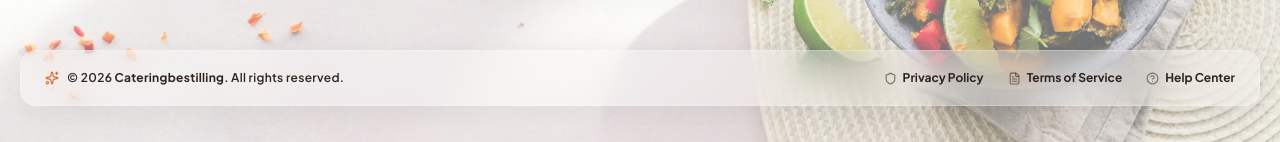
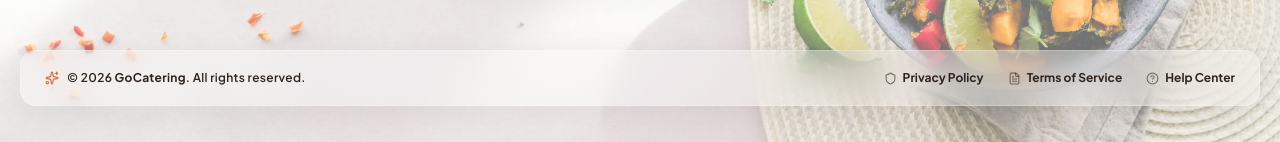
Before and after one commit to MuhammadNoumanAfzal/catering-bestilling-no-vendor-panel, a React (Vite) app: page /auth/login in a window 1280 px wide. Shown: the part 658-800 px from the top of the page. Built offline with nearby package versions, Linux system fonts and the light colour scheme; no server answers.

Commit message:
feat: update branding from "Catering bestilling.no" to "GoCatering" across multiple components

```diff
--- a/src/app/components/AppFooter.jsx
+++ b/src/app/components/AppFooter.jsx
@@ -27,7 +27,7 @@ export default function AppFooter({ overlay = false }) {
             overlay ? "text-[#2f241d]" : "text-[#2f241d]/90"
           }`}
         >
-          &copy; {new Date().getFullYear()} <span className="font-bold">Cateringbestilling</span>. All rights reserved.
+          &copy; {new Date().getFullYear()} <span className="font-bold">GoCatering</span>. All rights reserved.
         </p>
       </div>
 
--- a/src/app/layouts/AppLayout.jsx
+++ b/src/app/layouts/AppLayout.jsx
@@ -332,7 +332,7 @@ export default function AppLayout() {
 
         <div className="relative flex flex-col gap-4">
           <div className="rounded-[22px] border border-white/10 bg-white/12 px-4 py-4 shadow-[0_8px_24px_rgba(0,0,0,0.08)] backdrop-blur-sm">
-            <img className="block h-auto w-32" src="/logo2.webp" alt="Catering bestilling.no" />
+            <img className="block h-auto w-32" src="/logo2.webp" alt="GoCatering" />
             <p className="type-subpara mt-3 text-white/75">Vendor dashboard</p>
           </div>
 
@@ -474,7 +474,7 @@ export default function AppLayout() {
           <div className="hidden flex-col gap-3 max-[960px]:flex">
             <div className="rounded-[22px] border border-white/10 bg-[linear-gradient(180deg,#e57a45_0%,#cf6837_100%)] p-4 text-white shadow-[0_14px_28px_rgba(121,61,23,0.18)]">
               <div className="flex items-center justify-between gap-3">
-                <img className="block h-auto w-32" src="/logo2.webp" alt="Catering bestilling.no" />
+                <img className="block h-auto w-32" src="/logo2.webp" alt="GoCatering" />
                 <div className="flex items-center gap-2">
                   <button
                     className="relative inline-flex h-10 w-10 items-center justify-center rounded-full border border-white/15 bg-white/10 text-white"
--- a/src/features/auth/layouts/AuthLayout.jsx
+++ b/src/features/auth/layouts/AuthLayout.jsx
@@ -17,7 +17,7 @@ export default function AuthLayout({ children }) {
             <img
               className="h-auto w-[clamp(120px,18vw,178px)]"
               src="/logo.png"
-              alt="Catering bestilling.no"
+              alt="GoCatering"
             />
             {children}
           </div>
--- a/src/features/finance/components/FinanceOrdersTable.jsx
+++ b/src/features/finance/components/FinanceOrdersTable.jsx
@@ -10,7 +10,7 @@ function TransactionDetailModal({ order, onClose }) {
         {/* Modal Header with beautiful color gradient */}
         <div className="relative -mx-5 -mt-5 rounded-t-[18px] bg-gradient-to-r from-[#cf6e38] to-[#e78c58] px-5 py-4 text-white shadow-sm">
           <span className="text-[12px] font-bold uppercase tracking-wider text-white/80">
-            Catering bestilling.no
+            GoCatering
           </span>
           <h2 className="m-0 text-[18px] font-extrabold mt-0.5 text-white">
             Invoice {order.invoiceNumber || order.orderId}
--- a/src/features/finance/components/FinancePayoutsTable.jsx
+++ b/src/features/finance/components/FinancePayoutsTable.jsx
@@ -29,7 +29,7 @@ function PayoutDetailModal({ payout, onClose }) {
       <div className="w-full max-w-[460px] rounded-[20px] border border-[#e8dfd5] bg-[#fffdfa] p-5 shadow-[0_20px_50px_rgba(58,40,25,0.18)]">
         <div className="relative -mx-5 -mt-5 rounded-t-[20px] bg-gradient-to-r from-[#cf6e38] to-[#e78c58] px-5 py-4 text-white shadow-sm">
           <span className="text-[12px] font-bold uppercase tracking-wider text-white/80">
-            Catering bestilling.no
+            GoCatering
           </span>
           <h2 className="mt-1 text-[20px] font-extrabold text-white">
             {payout.payoutNumber || payout.payoutId}
```
